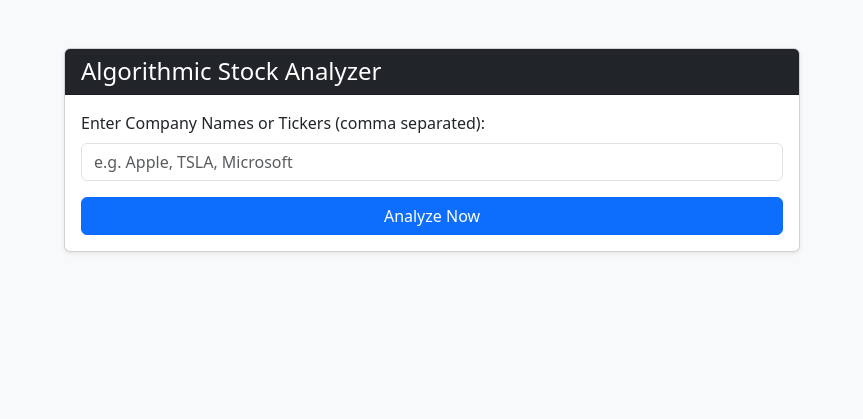
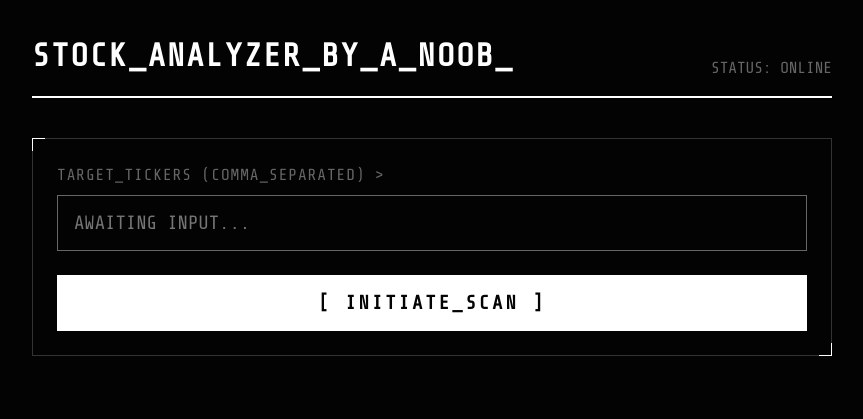
Before and after one commit to vamsikrishna-041206/stock-analyzer, a Flask app: page / in a window 1280 px wide. Shown: the top 419 px of the page, without its empty margins (208-1071 px from the left). Run offline with Flask 3, Linux system fonts and the light colour scheme.

Commit message:
Update index.html

```diff
--- a/templates/index.html
+++ b/templates/index.html
@@ -3,66 +3,268 @@
 <head>
     <meta charset="UTF-8">
     <meta name="viewport" content="width=device-width, initial-scale=1.0">
-    <title>Stock Strategy Analyzer</title>
-    <link href="https://cdn.jsdelivr.net/npm/bootstrap@5.3.0/dist/css/bootstrap.min.css" rel="stylesheet">
+    <title>SYS // STOCK_ANALYZER_BY_A_NOOB</title>
+    <link href="https://fonts.googleapis.com/css2?family=Share+Tech+Mono&display=swap" rel="stylesheet">
     <style>
-        body { background-color: #f8f9fa; }
-        .STRONG.BUY, .BUY { color: #198754; font-weight: bold; }
-        .STRONG.SELL, .SELL { color: #dc3545; font-weight: bold; }
-        .HOLD { color: #ffc107; font-weight: bold; }
+        :root {
+            --bg-color: #030303;
+            --fg-color: #ffffff;
+            --dim-color: #666666;
+            --border-color: #333333;
+
+            /* Neon Opinion Colors */
+            --neon-green: #39ff14;
+            --neon-red: #ff2a2a;
+            --neon-yellow: #f8df00;
+        }
+
+        body {
+            background-color: var(--bg-color);
+            color: var(--fg-color);
+            font-family: 'Share Tech Mono', monospace;
+            text-transform: uppercase;
+            margin: 0;
+            padding: 2rem;
+            line-height: 1.5;
+        }
+
+        .container {
+            max-width: 800px;
+            margin: 0 auto;
+        }
+
+        /* Glitchy Header */
+        .header {
+            border-bottom: 2px solid var(--fg-color);
+            padding-bottom: 1rem;
+            margin-bottom: 2.5rem;
+            display: flex;
+            justify-content: space-between;
+            align-items: flex-end;
+            flex-wrap: wrap;
+            gap: 1rem;
+        }
+
+        .header h1 {
+            margin: 0;
+            font-size: 2rem; /* Scaled down slightly to fit the longer name */
+            letter-spacing: 2px;
+        }
+
+        .cursor {
+            animation: blink 1s step-start infinite;
+        }
+
+        @keyframes blink { 50% { opacity: 0; } }
+
+        /* UI Cards */
+        .card {
+            border: 1px solid var(--border-color);
+            background: transparent;
+            margin-bottom: 2rem;
+            padding: 1.5rem;
+            position: relative;
+        }
+
+        /* Futuristic Corner Accents */
+        .card::before, .card::after {
+            content: '';
+            position: absolute;
+            width: 12px;
+            height: 12px;
+            border: 1px solid var(--fg-color);
+        }
+        .card::before { top: -1px; left: -1px; border-right: none; border-bottom: none; }
+        .card::after { bottom: -1px; right: -1px; border-left: none; border-top: none; }
+
+        /* Form Inputs */
+        .form-group {
+            margin-bottom: 1.5rem;
+        }
+
+        label {
+            display: block;
+            margin-bottom: 0.5rem;
+            color: var(--dim-color);
+            letter-spacing: 1px;
+        }
+
+        input[type="text"] {
+            width: 100%;
+            background: transparent;
+            border: 1px solid var(--dim-color);
+            color: var(--fg-color);
+            padding: 1rem;
+            font-family: inherit;
+            font-size: 1.2rem;
+            text-transform: uppercase;
+            box-sizing: border-box;
+            transition: border-color 0.3s, box-shadow 0.3s;
+        }
+
+        input[type="text"]:focus {
+            outline: none;
+            border-color: var(--fg-color);
+            box-shadow: 0 0 10px rgba(255, 255, 255, 0.15);
+        }
+
+        /* Execution Button */
+        button {
+            width: 100%;
+            background: var(--fg-color);
+            color: var(--bg-color);
+            border: 1px solid var(--fg-color);
+            padding: 1rem;
+            font-family: inherit;
+            font-size: 1.2rem;
+            font-weight: bold;
+            letter-spacing: 3px;
+            cursor: pointer;
+            transition: all 0.2s;
+        }
+
+        button:hover {
+            background: var(--bg-color);
+            color: var(--fg-color);
+            box-shadow: 0 0 15px rgba(255, 255, 255, 0.3);
+        }
+
+        /* Results Display */
+        .symbol-title {
+            font-size: 2.2rem;
+            margin-top: 0;
+            margin-bottom: 1.5rem;
+            border-bottom: 1px dashed var(--border-color);
+            padding-bottom: 0.5rem;
+        }
+
+        .result-grid {
+            display: grid;
+            grid-template-columns: repeat(auto-fit, minmax(200px, 1fr));
+            gap: 1.5rem;
+        }
+
+        .data-block {
+            border-left: 3px solid var(--dim-color);
+            padding-left: 1rem;
+        }
+
+        .data-label {
+            color: var(--dim-color);
+            font-size: 0.85rem;
+            letter-spacing: 2px;
+            margin-bottom: 0.25rem;
+        }
+
+        .data-value {
+            font-size: 1.3rem;
+        }
+
+        /* Colored Signal Indicators */
+        .signal-box {
+            display: inline-block;
+            padding: 0.3rem 0.8rem;
+            font-weight: bold;
+            letter-spacing: 1px;
+            color: var(--bg-color); /* Black text inside the colored box */
+        }
+
+        .signal-BUY, .signal-STRONG-BUY {
+            background-color: var(--neon-green);
+            border: 1px solid var(--neon-green);
+            box-shadow: 0 0 10px rgba(57, 255, 20, 0.3);
+        }
+
+        .signal-SELL, .signal-STRONG-SELL {
+            background-color: var(--neon-red);
+            border: 1px solid var(--neon-red);
+            box-shadow: 0 0 10px rgba(255, 42, 42, 0.3);
+        }
+
+        .signal-HOLD {
+            background-color: var(--neon-yellow);
+            border: 1px solid var(--neon-yellow);
+            box-shadow: 0 0 10px rgba(248, 223, 0, 0.3);
+        }
+
+        .rationale-block {
+            margin-top: 2rem;
+            border-left-color: var(--fg-color);
+        }
+
+        .error-text {
+            border: 1px dashed var(--neon-red);
+            color: var(--neon-red);
+            padding: 1rem;
+            display: inline-block;
+        }
     </style>
 </head>
 <body>
-    <div class="container mt-5">
-        <div class="row justify-content-center">
-            <div class="col-md-8">
+    <div class="container">
 
-                <div class="card shadow-sm mb-4">
-                    <div class="card-header bg-dark text-white">
-                        <h4 class="mb-0">Algorithmic Stock Analyzer</h4>
+        <div class="header">
+            <h1>STOCK_ANALYZER_BY_A_NOOB<span class="cursor">_</span></h1>
+            <span style="color: var(--dim-color);">STATUS: ONLINE</span>
         </div>
-                    <div class="card-body">
-                        <form method="POST">
-                            <div class="mb-3">
-                                <label for="symbols" class="form-label">Enter Company Names or Tickers (comma separated):</label>
-                                <input type="text" class="form-control" id="symbols" name="symbols" placeholder="e.g. Apple, TSLA, Microsoft" required>
+
+        <div class="card">
+            <form method="POST" autocomplete="off">
+                <div class="form-group">
+                    <label for="symbols">TARGET_TICKERS (COMMA_SEPARATED) &gt;</label>
+                    <input type="text" id="symbols" name="symbols" placeholder="AWAITING INPUT..." required autocomplete="nope">
                 </div>
-                            <button type="submit" class="btn btn-primary w-100">Analyze Now</button>
+                <button type="submit">[ INITIATE_SCAN ]</button>
             </form>
+        </div>
+
+        {% if results %}
+            <div style="color: var(--dim-color); margin-bottom: 1rem; letter-spacing: 2px;">
+                &gt;&gt; SCAN_COMPLETE // RESULTS_GENERATED
+            </div>
+
+            {% for item in results %}
+                <div class="card">
+                    <h2 class="symbol-title">&gt; {{ item.symbol }}</h2>
+
+                    {% if item.error %}
+                        <div class="error-text">ERR_CODE: {{ item.error }}</div>
+                    {% else %}
+                        <div class="result-grid">
+                            <div class="data-block">
+                                <div class="data-label">SYSTEM_DIRECTIVE</div>
+                                <div class="data-value">
+                                    <span class="signal-box signal-{{ item.signal | replace(' ', '-') }}">
+                                        {{ item.signal }}
+                                    </span>
                                 </div>
                             </div>
 
-                {% if results %}
-                    <h5 class="mb-3">Analysis Results:</h5>
-                    {% for item in results %}
-                        <div class="card mb-3 shadow-sm border-0 border-start border-4 border-primary">
-                            <div class="card-body">
-                                <h3 class="card-title text-primary">{{ item.symbol }}</h3>
+                            <div class="data-block">
+                                <div class="data-label">MARKET_PRICE</div>
+                                <div class="data-value">${{ item.latest_price }}</div>
+                            </div>
 
-                                {% if item.error %}
-                                    <p class="text-danger"><strong>Error:</strong> {{ item.error }}</p>
-                                {% else %}
-                                    <div class="row mt-3">
-                                        <div class="col-sm-6">
-                                            <p><strong>Action:</strong> <span class="{{ item.signal }}">{{ item.signal }}</span></p>
-                                            <p><strong>Current Price:</strong> ${{ item.latest_price }}</p>
-                                            <p><strong>20-Day SMA:</strong> ${{ item.sma_20 }}</p>
-                                            <p><strong>Price vs SMA:</strong> {{ item.price_vs_sma_pct }}%</p>
+                            <div class="data-block">
+                                <div class="data-label">SMA_20_DAY</div>
+                                <div class="data-value">${{ item.sma_20 }} ({{ item.price_vs_sma_pct }}%)</div>
                             </div>
-                                        <div class="col-sm-6">
-                                            <p><strong>Sentiment Score:</strong> {{ item.sentiment_score }}</p>
-                                            <p><strong>Sentiment Source:</strong> <span class="badge bg-secondary">{{ item.sentiment_source }}</span></p>
-                                            <p><strong>Rationale:</strong> {{ item.rationale }}</p>
+
+                            <div class="data-block">
+                                <div class="data-label">SENTIMENT_IDX</div>
+                                <div class="data-value">{{ item.sentiment_score }} [{{ item.sentiment_source }}]</div>
                             </div>
                         </div>
+
+                        <div class="data-block rationale-block">
+                            <div class="data-label">ALGORITHMIC_RATIONALE</div>
+                            <div class="data-value" style="font-size: 1rem;">{{ item.rationale }}</div>
+                        </div>
                     {% endif %}
-                            </div>
                 </div>
             {% endfor %}
         {% endif %}
 
     </div>
-        </div>
-    </div>
 </body>
 </html>
```
Lines whose indentation alone changed are shown as unchanged.
